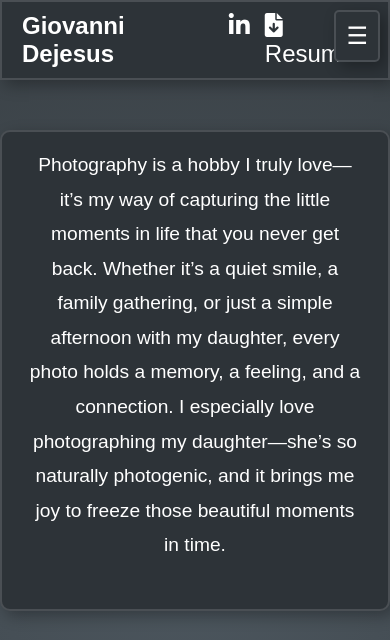
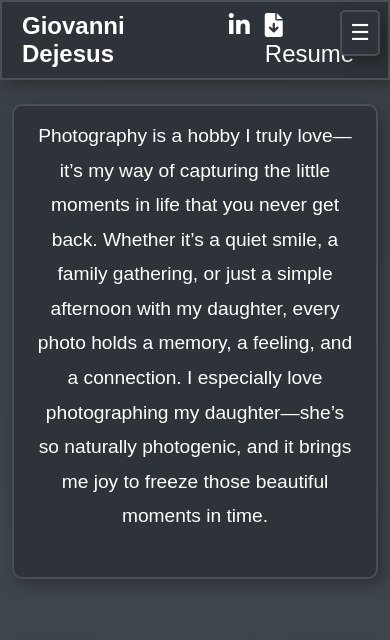
Before and after one commit to dejesusdev/personal-website, a Django app: page /photography/ in a window 390 px wide. Shown: the top 640 px of the page. Run offline with Django 5.2, Linux system fonts and the light colour scheme.

Commit message:
Make all pages responsive; add viewport meta

```diff
--- a/personal_website/static/css/styles.css
+++ b/personal_website/static/css/styles.css
@@ -345,3 +345,62 @@ body {
     visibility: visible;
     opacity: 1;
 }
+
+/* ---------- Responsive Breakpoints ---------- */
+
+/* Tablets / small laptops */
+@media (max-width: 768px) {
+    /* convert two‑column grids to single‑column */
+    .intro-section,
+    .ghs-section,
+    .tech-section {
+        grid-template-columns: 1fr;
+    }
+
+    /* narrow content paddings/margins */
+    .home-container,
+    .ghs-container,
+    .tech-intro-container,
+    .blog-post {
+        margin: 40px 16px;
+        padding: 16px;
+    }
+
+    /* reduce gallery columns */
+    .photo-gallery,
+    .ghs-gallery {
+        column-count: 2;
+    }
+
+    /* make nav icon slightly smaller */
+    .nav-icon {
+        font-size: 22px;
+        padding: 8px;
+    }
+}
+
+/* Phones */
+@media (max-width: 480px) {
+    /* single‑column masonry galleries */
+    .photo-gallery,
+    .ghs-gallery {
+        column-count: 1;
+    }
+
+    /* images scale full width */
+    img,
+    .intro-section img,
+    .blog-post img {
+        max-width: 100%;
+        height: auto;
+    }
+
+    /* tighter container spacing */
+    .home-container,
+    .ghs-container,
+    .tech-intro-container,
+    .blog-post {
+        margin: 24px 12px;
+        padding: 12px;
+    }
+}
--- a/personal_website/templates/base.html
+++ b/personal_website/templates/base.html
@@ -41,7 +41,17 @@
             <li><a href="{% url 'photography' %}">Photography</a></li>
         </ul>
     </div>
+<script>
+/* Toggle the mobile menu */
+document.addEventListener("DOMContentLoaded", function () {
+    const navIcon  = document.querySelector(".nav-icon");
+    const navMenu  = document.querySelector(".nav-menu");
 
+    navIcon.addEventListener("click", () => {
+        navMenu.classList.toggle("open");   // CSS will slide it in/out
+    });
+});
+</script>
     <!-- Page Content -->
     {% block content %}{% endblock %}
 </body>
```
